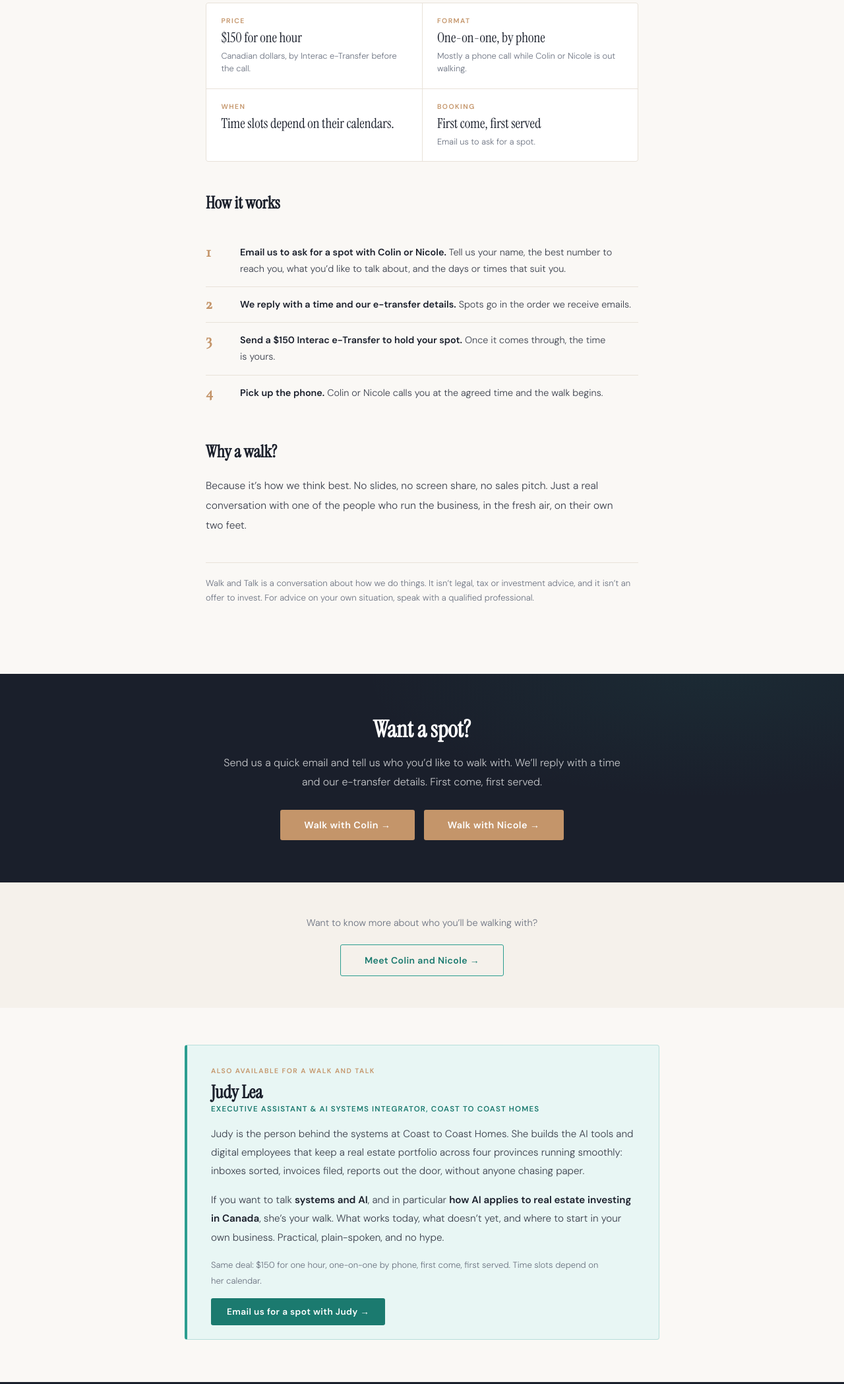
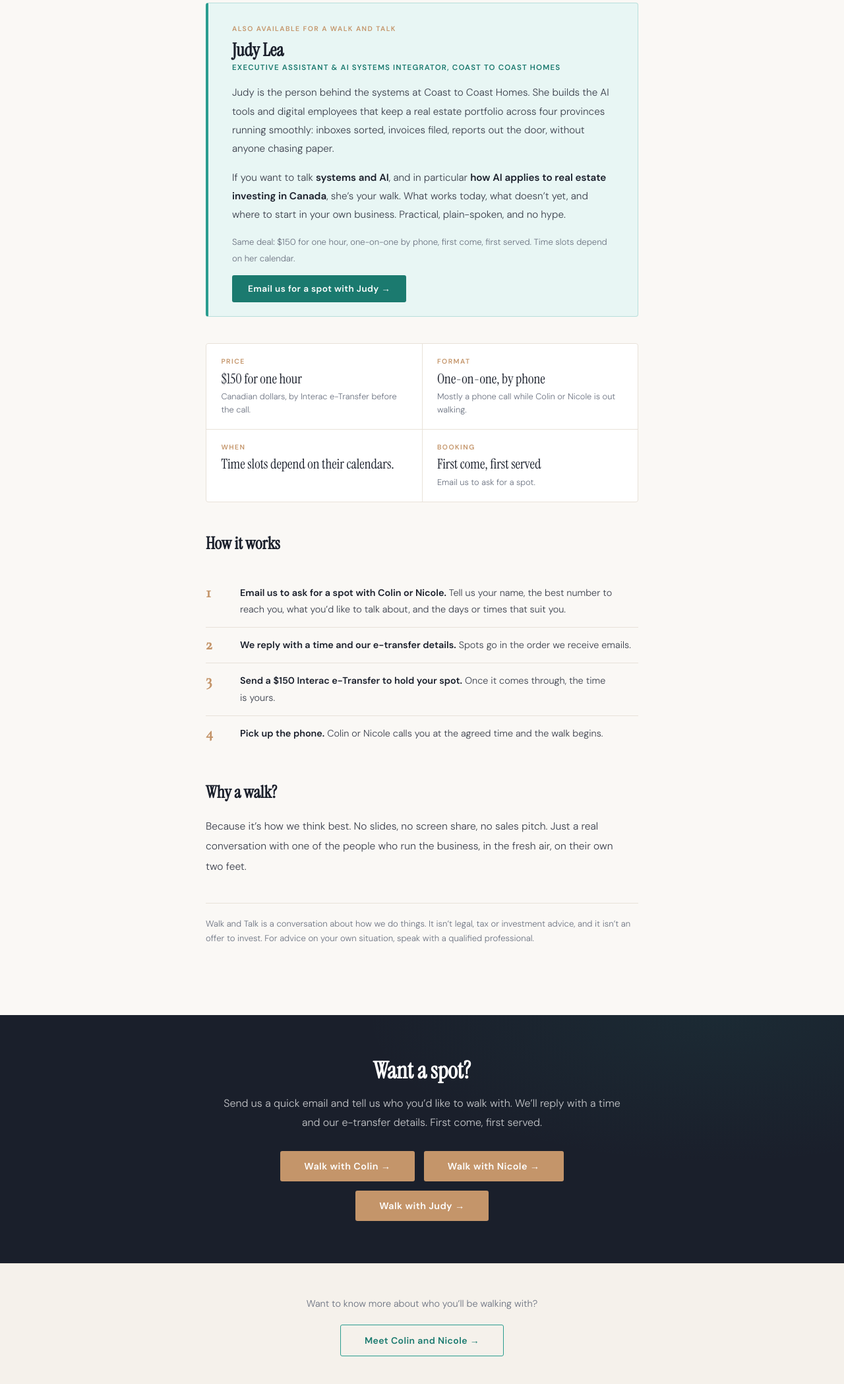
Before and after one commit to C2CCanada/c2c-site-pages, a plain HTML site: page walk-and-talk.html in a window 1280 px wide. Shown: the part 1296-3393 px from the top of the page at 66% size. Drawn offline with nearby package versions, Linux system fonts and the light colour scheme; a script that the page names is missing.

Commit message:
Walk and Talk: Judy's box moves under Colin and Nicole; add Walk with Judy button to the bottom band
Co-Authored-By: Claude Fable 5.2 <noreply@anthropic.com>

```diff
--- a/walk-and-talk.html
+++ b/walk-and-talk.html
@@ -160,6 +160,8 @@
   .footer__links{flex-wrap:wrap;gap:.75rem 1.5rem;}
   .judy-band{background:var(--cream);padding:3.5rem 2rem 4rem;}
   .judy{max-width:720px;margin:0 auto;background:var(--teal-wash);border:1px solid rgba(42,157,143,.25);border-left:4px solid var(--teal);border-radius:4px;padding:2rem 2.25rem;}
+  .article-body .judy{margin:0 0 2.5rem;}
+  .article-body .judy__name{font-size:1.7rem;margin:0 0 .2rem;}
   .judy__eyebrow{display:block;font-size:.65rem;font-weight:600;letter-spacing:.14em;text-transform:uppercase;color:var(--copper);margin-bottom:.6rem;}
   .judy__name{font-family:var(--font-serif);font-size:1.7rem;color:var(--ink);line-height:1.15;margin-bottom:.2rem;}
   .judy__role{display:block;font-size:.72rem;font-weight:600;letter-spacing:.1em;text-transform:uppercase;color:var(--teal-deep);margin-bottom:1rem;}
@@ -243,6 +245,16 @@
     </div>
   </div>
 
+  <div class="judy">
+    <span class="judy__eyebrow">Also available for a Walk and Talk</span>
+    <h2 class="judy__name">Judy Lea</h2>
+    <span class="judy__role">Executive Assistant &amp; AI Systems Integrator, Coast to Coast Homes</span>
+    <p>Judy is the person behind the systems at Coast to Coast Homes. She builds the AI tools and digital employees that keep a real estate portfolio across four provinces running smoothly: inboxes sorted, invoices filed, reports out the door, without anyone chasing paper.</p>
+    <p>If you want to talk <strong>systems and AI</strong>, and in particular <strong>how AI applies to real estate investing in Canada</strong>, she&#8217;s your walk. What works today, what doesn&#8217;t yet, and where to start in your own business. Practical, plain-spoken, and no hype.</p>
+    <p class="judy__meta">Same deal: $150 for one hour, one-on-one by phone, first come, first served. Time slots depend on her calendar.</p>
+    <a href="mailto:hello@coasttocoasthomes.ca?subject=Walk%20and%20Talk%20with%20Judy%3A%20I%27d%20like%20a%20spot&amp;body=Hi%20Judy%2C%0A%0AI%27d%20like%20a%20Walk%20and%20Talk%20spot%20with%20you.%0A%0AMy%20name%3A%0APhone%20number%3A%0AWhat%20I%27d%20like%20to%20talk%20about%3A%0ADays%20or%20times%20that%20suit%20me%3A%0A" class="person__btn">Email us for a spot with Judy &#8594;</a>
+  </div>
+
   <div class="facts">
     <div class="fact"><span class="fact__label">Price</span><span class="fact__value">$150 for one hour</span><span class="fact__small">Canadian dollars, by Interac e-Transfer before the call.</span></div>
     <div class="fact"><span class="fact__label">Format</span><span class="fact__value">One-on-one, by phone</span><span class="fact__small">Mostly a phone call while Colin or Nicole is out walking.</span></div>
@@ -274,6 +286,7 @@
     <div class="cta-band__links">
       <a href="mailto:hello@coasttocoasthomes.ca?subject=Walk%20and%20Talk%20with%20Colin%3A%20I%27d%20like%20a%20spot&amp;body=Hi%20Colin%2C%0A%0AI%27d%20like%20a%20Walk%20and%20Talk%20spot%20with%20you.%0A%0AMy%20name%3A%0APhone%20number%3A%0AWhat%20I%27d%20like%20to%20talk%20about%3A%0ADays%20or%20times%20that%20suit%20me%3A%0A" class="cta-band__link">Walk with Colin &#8594;</a>
       <a href="mailto:hello@coasttocoasthomes.ca?subject=Walk%20and%20Talk%20with%20Nicole%3A%20I%27d%20like%20a%20spot&amp;body=Hi%20Nicole%2C%0A%0AI%27d%20like%20a%20Walk%20and%20Talk%20spot%20with%20you.%0A%0AMy%20name%3A%0APhone%20number%3A%0AWhat%20I%27d%20like%20to%20talk%20about%3A%0ADays%20or%20times%20that%20suit%20me%3A%0A" class="cta-band__link">Walk with Nicole &#8594;</a>
+      <a href="mailto:hello@coasttocoasthomes.ca?subject=Walk%20and%20Talk%20with%20Judy%3A%20I%27d%20like%20a%20spot&amp;body=Hi%20Judy%2C%0A%0AI%27d%20like%20a%20Walk%20and%20Talk%20spot%20with%20you.%0A%0AMy%20name%3A%0APhone%20number%3A%0AWhat%20I%27d%20like%20to%20talk%20about%3A%0ADays%20or%20times%20that%20suit%20me%3A%0A" class="cta-band__link">Walk with Judy &#8594;</a>
     </div>
   </div>
 </section>
@@ -281,18 +294,6 @@
 <section class="back-band">
   <p>Want to know more about who you&#8217;ll be walking with?</p>
   <a href="https://www.coasttocoasthomes.ca/about" target="_top" class="btn btn--outline">Meet Colin and Nicole &#8594;</a>
-</section>
-
-<section class="judy-band">
-  <div class="judy">
-    <span class="judy__eyebrow">Also available for a Walk and Talk</span>
-    <h2 class="judy__name">Judy Lea</h2>
-    <span class="judy__role">Executive Assistant &amp; AI Systems Integrator, Coast to Coast Homes</span>
-    <p>Judy is the person behind the systems at Coast to Coast Homes. She builds the AI tools and digital employees that keep a real estate portfolio across four provinces running smoothly: inboxes sorted, invoices filed, reports out the door, without anyone chasing paper.</p>
-    <p>If you want to talk <strong>systems and AI</strong>, and in particular <strong>how AI applies to real estate investing in Canada</strong>, she&#8217;s your walk. What works today, what doesn&#8217;t yet, and where to start in your own business. Practical, plain-spoken, and no hype.</p>
-    <p class="judy__meta">Same deal: $150 for one hour, one-on-one by phone, first come, first served. Time slots depend on her calendar.</p>
-    <a href="mailto:hello@coasttocoasthomes.ca?subject=Walk%20and%20Talk%20with%20Judy%3A%20I%27d%20like%20a%20spot&amp;body=Hi%20Judy%2C%0A%0AI%27d%20like%20a%20Walk%20and%20Talk%20spot%20with%20you.%0A%0AMy%20name%3A%0APhone%20number%3A%0AWhat%20I%27d%20like%20to%20talk%20about%3A%0ADays%20or%20times%20that%20suit%20me%3A%0A" class="person__btn">Email us for a spot with Judy &#8594;</a>
-  </div>
 </section>
 
 </main>
```
